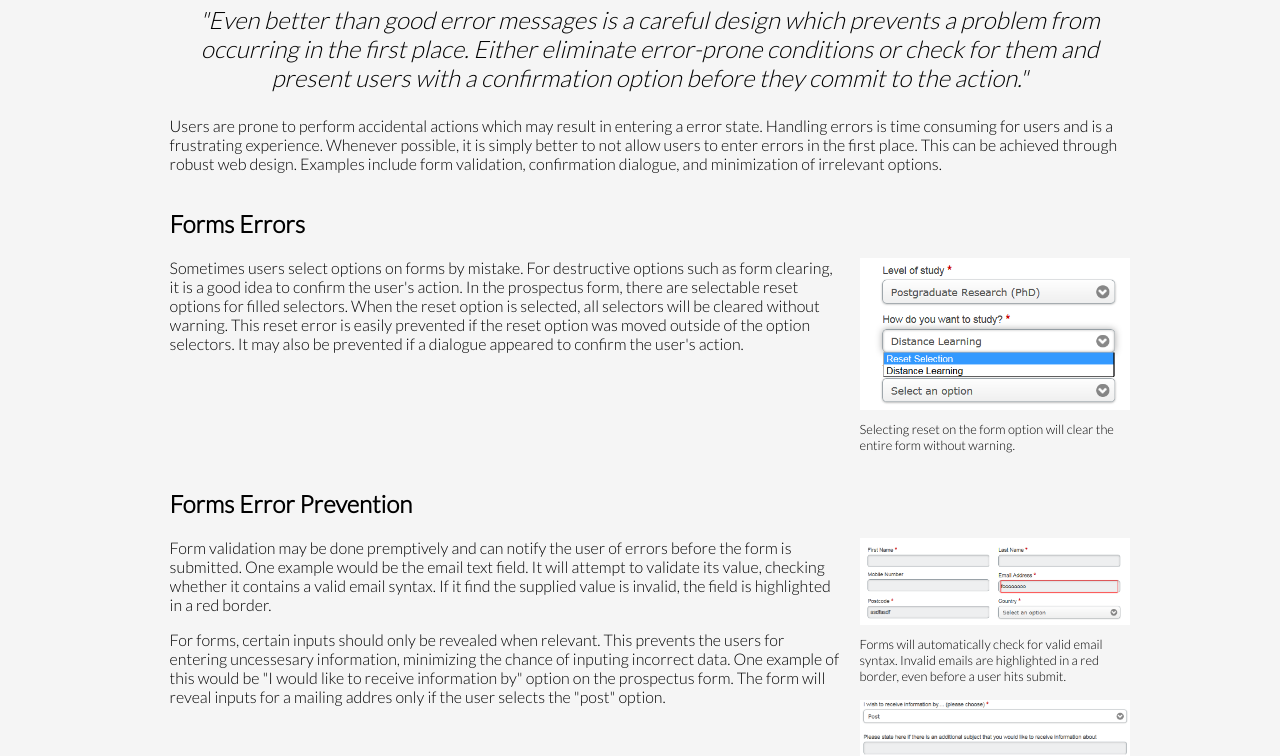
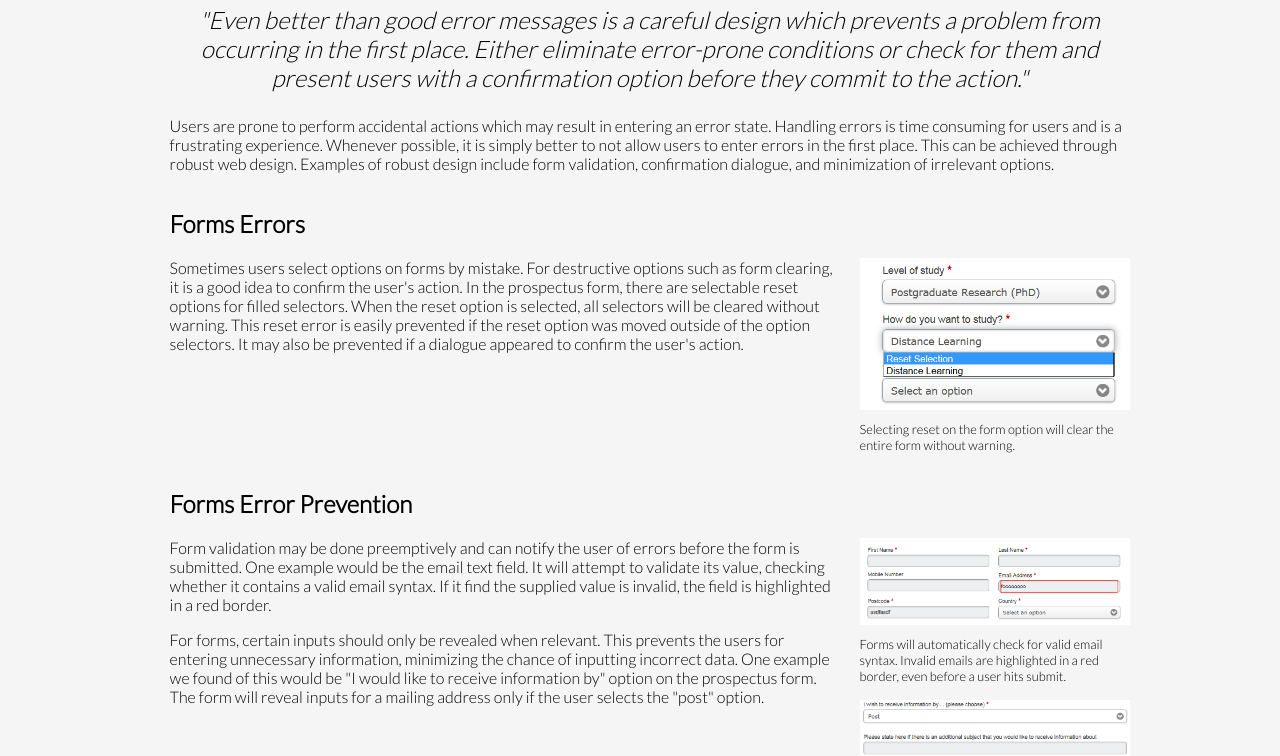
Before and after one commit to onionpancakes/UsabilityEvaluation, a plain HTML site: page h5.html in a window 1280 px wide. Shown: the part 204-960 px from the top of the page. Drawn offline with nearby package versions, Linux system fonts and the light colour scheme.

Commit message:
fixed typos

```diff
--- a/h5.html
+++ b/h5.html
@@ -34,7 +34,7 @@
 		<article>
 			<h1>Error prevention</h1>
 			<p class="quote"><em>"Even better than good error messages is a careful design which prevents a problem from occurring in the first place. Either eliminate error-prone conditions or check for them and present users with a confirmation option before they commit to the action."</em></p>
-			<p>Users are prone to perform accidental actions which may result in entering a error state. Handling errors is time consuming for users and is a frustrating experience. Whenever possible, it is simply better to not allow users to enter errors in the first place. This can be achieved through robust web design. Examples include form validation, confirmation dialogue, and minimization of irrelevant options.</p>
+			<p>Users are prone to perform accidental actions which may result in entering an error state. Handling errors is time consuming for users and is a frustrating experience. Whenever possible, it is simply better to not allow users to enter errors in the first place. This can be achieved through robust web design. Examples of robust design include form validation, confirmation dialogue, and minimization of irrelevant options.</p>
 			<section>
 				<h2>Forms Errors</h2>
 				<div class="float_right image_group">
@@ -63,8 +63,8 @@
 						<figcaption>This form only reveals inputs for an address when the user selects to receive information through mail.</figcaption>
 					</figure>
 				</div>
-				<p>Form validation may be done premptively and can notify the user of errors before the form is submitted. One example would be the email text field. It will attempt to validate its value, checking whether it contains a valid email syntax. If it find the supplied value is invalid, the field is highlighted in a red border.</p>
-				<p>For forms, certain inputs should only be revealed when relevant. This prevents the users for entering uncessesary information, minimizing the chance of inputing incorrect data. One example of this would be "I would like to receive information by" option on the prospectus form. The form will reveal inputs for a mailing addres only if the user selects the "post" option.</p>
+				<p>Form validation may be done preemptively and can notify the user of errors before the form is submitted. One example would be the email text field. It will attempt to validate its value, checking whether it contains a valid email syntax. If it find the supplied value is invalid, the field is highlighted in a red border.</p>
+				<p>For forms, certain inputs should only be revealed when relevant. This prevents the users for entering unnecessary information, minimizing the chance of inputting incorrect data. One example we found of this would be "I would like to receive information by" option on the prospectus form. The form will reveal inputs for a mailing address only if the user selects the "post" option.</p>
 			</section>
 			<section>
 				<h2>No Dead Links</h2>
```
Also changed, not shown: h8.html (+3 -3 lines).
